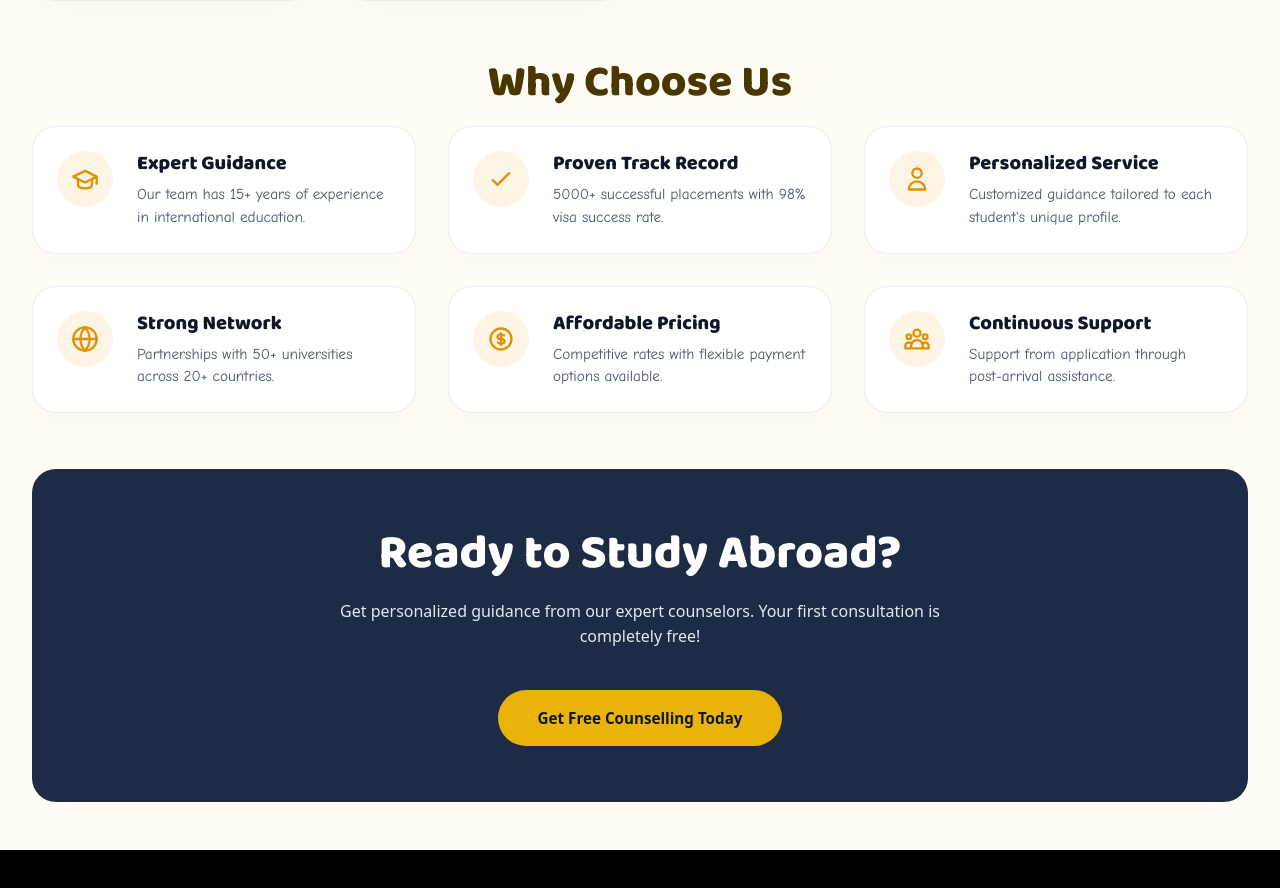
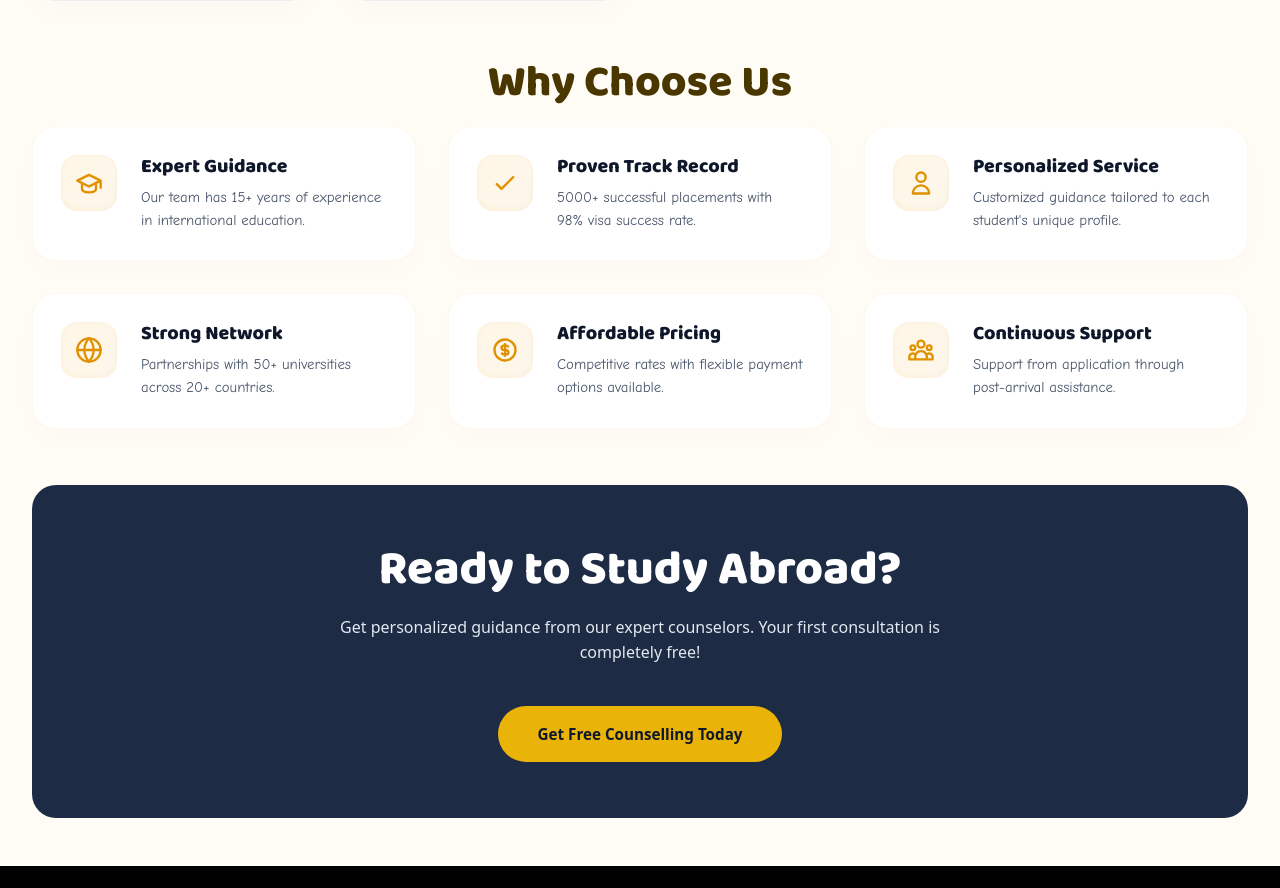
Before and after one commit to princeshiamofficial/Rowshanara-Edu, a Next.js app: page /about in a window 1280 px wide. Shown: the part 2460-3348 px from the top of the page. Built offline with nearby package versions, Linux system fonts and the light colour scheme.

Commit message:
design: modernize Why Choose Us section with interactive cards and icon morphing

```diff
--- a/src/app/globals.css
+++ b/src/app/globals.css
@@ -2117,3 +2117,46 @@ button {
     display: flex !important;
   }
 }
+
+/* Modern why choose us cards */
+.choose-us-card {
+  background: #ffffff;
+  border: 1px solid rgba(224, 145, 0, 0.06);
+  border-radius: 24px;
+  padding: 1.75rem;
+  box-shadow: 0 10px 30px rgba(0, 0, 0, 0.015);
+  display: flex;
+  align-items: flex-start;
+  gap: 1.5rem;
+  transition: all 0.3s cubic-bezier(0.16, 1, 0.3, 1);
+  cursor: default;
+}
+
+.choose-us-card:hover {
+  transform: translateY(-3px);
+  border-color: rgba(224, 145, 0, 0.18) !important;
+  box-shadow: 0 20px 40px rgba(224, 145, 0, 0.04) !important;
+}
+
+.choose-us-icon-wrapper {
+  width: 56px;
+  height: 56px;
+  border-radius: 16px;
+  background: linear-gradient(135deg, rgba(255, 184, 52, 0.12) 0%, rgba(224, 145, 0, 0.08) 100%);
+  color: var(--primary);
+  display: flex;
+  align-items: center;
+  justify-content: center;
+  flex-shrink: 0;
+  border: 1px solid rgba(224, 145, 0, 0.05);
+  box-shadow: inset 0 -2px 4px rgba(224, 145, 0, 0.05);
+  transition: all 0.3s cubic-bezier(0.16, 1, 0.3, 1);
+}
+
+.choose-us-card:hover .choose-us-icon-wrapper {
+  transform: scale(1.08) rotate(6deg);
+  background: var(--primary);
+  color: #ffffff;
+  border-color: var(--primary);
+  box-shadow: 0 8px 20px rgba(224, 145, 0, 0.25);
+}
--- a/src/components/about/WhyChooseUs.tsx
+++ b/src/components/about/WhyChooseUs.tsx
@@ -79,47 +79,28 @@ export default function WhyChooseUs() {
         gap: "2rem"
       }}>
         {whyChooseUsList.map((item, index) => (
-          <div key={index} style={{
-            background: "white",
-            border: "1px solid rgba(10, 28, 58, 0.08)",
-            borderRadius: "24px",
-            padding: "1.5rem 1.5rem",
-            boxShadow: "0 10px 30px rgba(0, 0, 0, 0.02)",
-            display: "flex",
-            alignItems: "flex-start",
-            gap: "1.5rem"
-          }}>
+          <div key={index} className="choose-us-card">
             {/* Icon Container */}
-            <div style={{
-              width: "56px",
-              height: "56px",
-              borderRadius: "50%",
-              backgroundColor: "rgba(224, 145, 0, 0.1)",
-              color: "var(--primary)",
-              display: "flex",
-              alignItems: "center",
-              justifyContent: "center",
-              flexShrink: 0
-            }}>
+            <div className="choose-us-icon-wrapper">
               {item.icon}
             </div>
 
             {/* Text Container */}
             <div style={{ flex: 1 }}>
               <h3 style={{
-                fontSize: "1.25rem",
+                fontSize: "1.225rem",
                 fontWeight: 800,
                 color: "#0F172A",
-                marginBottom: "0.5rem",
+                marginBottom: "0.45rem",
                 fontFamily: "'Baloo 2', cursive",
-                lineHeight: "1.2"
+                lineHeight: "1.25"
               }}>
                 {item.title}
               </h3>
               <p style={{
-                fontSize: "0.95rem",
+                fontSize: "0.925rem",
                 color: "#475569",
-                lineHeight: "1.5",
+                lineHeight: "1.55",
                 margin: 0,
                 fontFamily: "'Comic Neue', cursive"
               }}>
```
